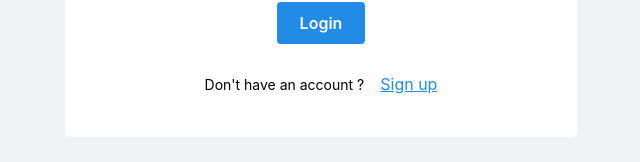
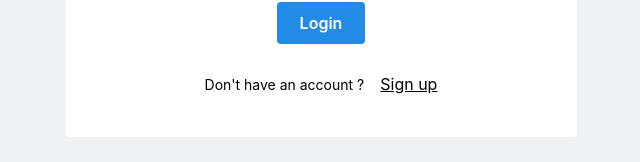
Before and after one commit to SubramaniyanTN/kubernetikosTask, a React (Vite) app: page / in a window 1280 px wide. Shown: the part 475-637 px from the top of the page, without its empty margins (319-959 px from the left). Built offline with nearby package versions, Linux system fonts and the light colour scheme; what mantine-contextmenu would draw is missing.

Commit message:
resolved the errors

```diff
--- a/src/Screens/Login/Login.tsx
+++ b/src/Screens/Login/Login.tsx
@@ -65,6 +65,9 @@ const Login = () => {
       });
     }
   };
+  const handleNavigateToSignUp = () => {
+    navigate(import.meta.env.BASE_URL + "signup");
+  };
   return (
     <div className="w-screen h-screen flex items-center justify-center bg-[#EEF2F5]">
       <Card className="bg-[#FFF] w-[40%] min-h-[50%] flex-col justify-center items-center py-10 gap-7">
@@ -97,9 +100,13 @@ const Login = () => {
           >
             Don't have an account ?
           </Text>
-          <Anchor href={"signup"} variant="text" underline="always">
+          <Text
+            onClick={handleNavigateToSignUp}
+            variant="text"
+            className="underline cursor-grab"
+          >
             Sign up
-          </Anchor>
+          </Text>
         </Container>
       </Card>
     </div>
```
